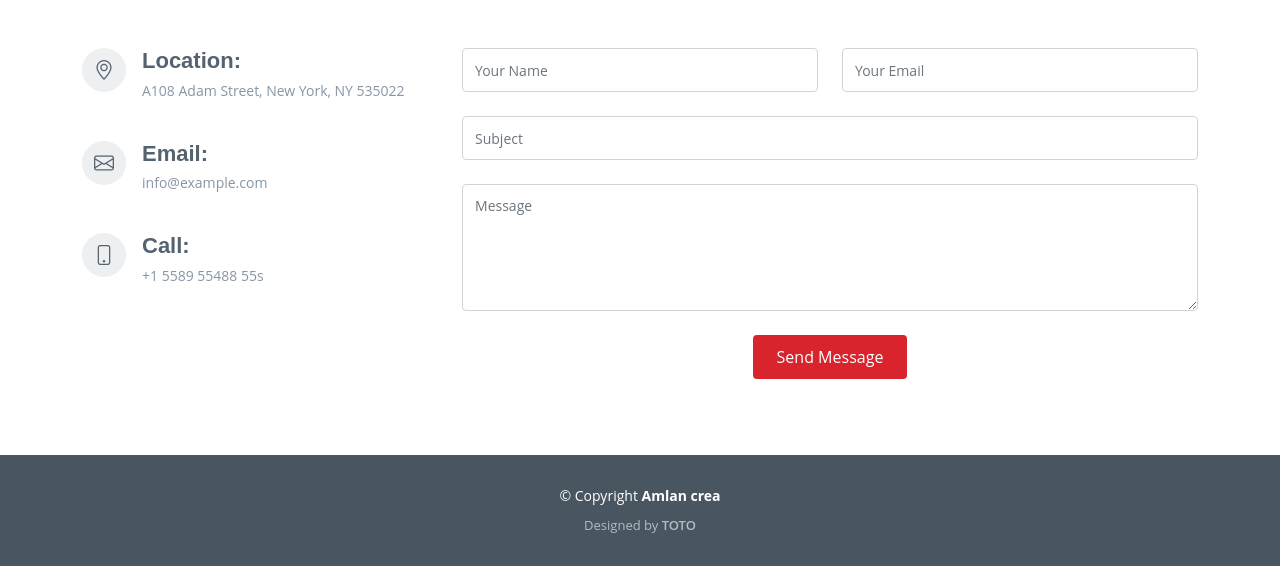
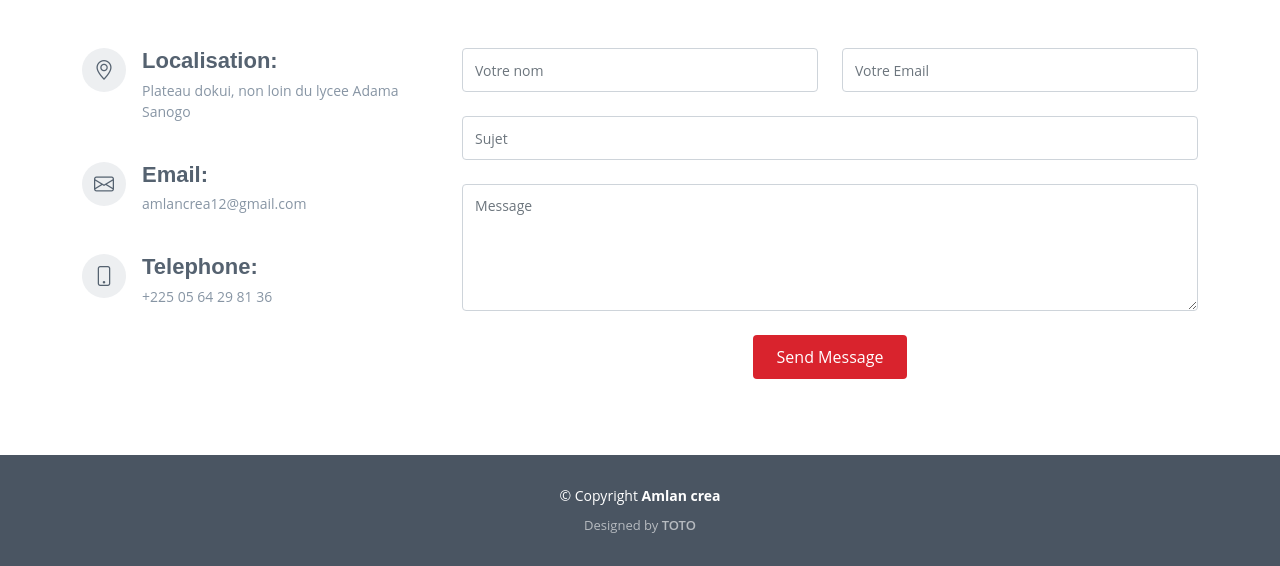
Before and after one commit to totoguie/django_E_commerce, a Django app: page /contact/ in a window 1280 px wide. Shown: the part 484-1050 px from the top of the page. Run offline with Django 4.2, Linux system fonts and the light colour scheme; some libraries are stand-ins or nearby versions.

Commit message:
mise en ligne sur pytyhonanywhere

```diff
--- a/BuyOnline/Templates/BuyOnline/accessoire.html
+++ b/BuyOnline/Templates/BuyOnline/accessoire.html
@@ -16,7 +16,7 @@
         <div class="content" data-name="{{accessoires.id}}">
              <img src="{{accessoires.image.url}}">
             <h3>{{accessoires.titre}}</h3>
-            <h6>{{accessoires.prix}} F CFA</h6>
+            <h6>{{accessoires.prix|floatformat:0|format_with_spaces}} F CFA</h6>
             <ul>
                 <li><i class="fa fa-star checked"></i></li>
                 <li><i class="fa fa-star checked"></i></li>
--- a/BuyOnline/Templates/BuyOnline/contact.html
+++ b/BuyOnline/Templates/BuyOnline/contact.html
@@ -38,20 +38,20 @@
             <div class="info">
                 <div class="address">
                 <i class="bi bi-geo-alt"></i>
-                <h4>Location:</h4>
-                <p>A108 Adam Street, New York, NY 535022</p>
+                <h4>Localisation:</h4>
+                <p>Plateau dokui, non loin du lycee Adama Sanogo </p>
                 </div>
 
                 <div class="email">
                 <i class="bi bi-envelope"></i>
                 <h4>Email:</h4>
-                <p>info@example.com</p>
+                <p>amlancrea12@gmail.com</p>
                 </div>
 
                 <div class="phone">
                 <i class="bi bi-phone"></i>
-                <h4>Call:</h4>
-                <p>+1 5589 55488 55s</p>
+                <h4>Telephone:</h4>
+                <p>+225 05 64 29 81 36</p>
                 </div>
 
             </div>
@@ -60,17 +60,17 @@
 
             <div class="col-lg-8 mt-5 mt-lg-0">
 
-            <form action="forms/contact.php" method="post" role="form" class="php-email-form">
+            <form action="#" method="post" role="form" class="php-email-form">
                 <div class="row">
                 <div class="col-md-6 form-group">
-                    <input type="text" name="name" class="form-control" id="name" placeholder="Your Name" required>
+                    <input type="text" name="name" class="form-control" id="name" placeholder="Votre nom" required>
                 </div>
                 <div class="col-md-6 form-group mt-3 mt-md-0">
-                    <input type="email" class="form-control" name="email" id="email" placeholder="Your Email" required>
+                    <input type="email" class="form-control" name="email" id="email" placeholder="Votre Email" required>
                 </div>
                 </div>
                 <div class="form-group mt-3">
-                <input type="text" class="form-control" name="subject" id="subject" placeholder="Subject" required>
+                <input type="text" class="form-control" name="subject" id="subject" placeholder="Sujet" required>
                 </div>
                 <div class="form-group mt-3">
                 <textarea class="form-control" name="message" rows="5" placeholder="Message" required></textarea>
--- a/BuyOnline/Templates/BuyOnline/index.html
+++ b/BuyOnline/Templates/BuyOnline/index.html
@@ -1,5 +1,6 @@
 {% extends "BuyOnline/base.html" %}
 {% load static %}
+{% load custom_filters %}
 <html lang="fr">
 <head>
     <meta charset="UTF-8">
@@ -16,7 +17,7 @@
         <div class="content" data-name="{{produits.id}}">
              <img src="{{produits.image.url}}">
             <h3>{{produits.titre}}</h3>
-            <h6>{{produits.prix}} F CFA</h6>
+            <h6>{{produits.prix|floatformat:0|format_with_spaces}} F CFA</h6>
             <ul>
                 <li><i class="fa fa-star checked"></i></li>
                 <li><i class="fa fa-star checked"></i></li>
@@ -48,8 +49,6 @@
     let previewContainer = document.querySelector('.products-preview');
     let previewBox = document.querySelectorAll('.preview');
 
-alert(previewBox);
-
 document.querySelectorAll('.gallery .content').forEach(content=>{
     content.onclick = () =>{
         previewContainer.style.display = 'flex';
--- a/BuyOnline/Templates/BuyOnline/vetements.html
+++ b/BuyOnline/Templates/BuyOnline/vetements.html
@@ -1,4 +1,5 @@
 {% extends "BuyOnline/base.html" %}
+{% load custom_filters %}
 {% load static %}
 {% block title %}
       Amlan crea | Vetements
@@ -10,7 +11,7 @@
         <div class="content" data-name="{{vetements.id}}">
              <img src="{{vetements.image.url}}">
             <h3>{{vetements.titre}}</h3>
-            <h6>{{vetements.prix}} F CFA</h6>
+            <h6>{{vetements.prix|floatformat:0|format_with_spaces}} F CFA</h6>
             <ul>
                 <li><i class="fa fa-star checked"></i></li>
                 <li><i class="fa fa-star checked"></i></li>
--- a/BuyOnline/views.py
+++ b/BuyOnline/views.py
@@ -298,7 +298,7 @@ class commande(View):
            return render (self.request, 'BuyOnline/commande.html',context=context)
         except ObjectDoesNotExist:
             messages.error(self.request, "Vous n'avez aucun produit commande")
-            return redirect("")
+            return redirect("panier")
 
     def post(self, *args, **kwargs):
         try:
@@ -326,4 +326,4 @@ class commande(View):
             return redirect("commande")
         except ObjectDoesNotExist:
             messages.error(self.request, "Vous n'avez aucun produit commande")
-            return redirect("")
+            return redirect("panier")
--- a/Commerce/settings.py
+++ b/Commerce/settings.py
@@ -32,6 +32,7 @@ ALLOWED_HOSTS = []
 # Application definition
 
 INSTALLED_APPS = [
+    'whitenoise.runserver_nostatic',
     'django.contrib.admin',
     'django.contrib.auth',
     'django.contrib.contenttypes',
@@ -44,6 +45,7 @@ INSTALLED_APPS = [
 
 MIDDLEWARE = [
     'django.middleware.security.SecurityMiddleware',
+    'whitenoise.middleware.WhiteNoiseMiddleware',
     'django.contrib.sessions.middleware.SessionMiddleware',
     'django.middleware.common.CommonMiddleware',
     'django.middleware.csrf.CsrfViewMiddleware',
--- a/admin_app/Templates/admin_app/commandeLivre.html
+++ b/admin_app/Templates/admin_app/commandeLivre.html
@@ -126,7 +126,7 @@
        <div class="details" >
          <div class="recentOrder">
            <div class="cardHearder">
-             <h2>Liste Commande</h2>
+             <h2>Commande Livre</h2>
            </div>
            <div class="card-body">
             <div class="table-responsive">
--- a/admin_app/Templates/admin_app/liste_produit.html
+++ b/admin_app/Templates/admin_app/liste_produit.html
@@ -127,7 +127,7 @@
        <div class="details" >
          <div class="recentOrder">
            <div class="cardHearder">
-             <h2>Commandes</h2>
+             <h2>Liste produit</h2>
            </div>
            <div class="card-body">
             <div class="table-responsive">
--- a/admin_app/Templates/admin_app/listeclient.html
+++ b/admin_app/Templates/admin_app/listeclient.html
@@ -130,7 +130,7 @@
        <div class="details" >
          <div class="recentOrder">
            <div class="cardHearder">
-             <h2>Liste Clients</h2>
+             <h2>Liste Client</h2>
            </div>
            <div class="card-body">
             <div class="table-responsive">
--- a/admin_app/forms.py
+++ b/admin_app/forms.py
@@ -7,7 +7,7 @@ class ProduitForm(forms.ModelForm):
     class Meta:
         model = Produit
         fields = ['titre','description','category','prix','image']
-        labels = {'titer':'titre','description':'description','categorie':'categorie','prix':'prix','image':'image'}
+        labels = {'titre':'titre','description':'description','categorie':'categorie','prix':'prix','image':'image'}
         Widgets={
             'titre':forms.TextInput(attrs={'class':'form-control'}),
             'description':forms.Textarea(attrs={'class':'form-control','rows':5}),
```
Also changed, not shown: BuyOnline/Templates/BuyOnline/base.html (+3 -6 lines), BuyOnline/Templates/BuyOnline/panier.html (+4 -4 lines), BuyOnline/templatetags/custom_filters.py (added, +8 -0 lines), admin_app/Templates/admin_app/detail_commande.html (+4 -4 lines), db.sqlite3, media/IMG-20220306-WA0001_wtuBkIB.jpg (added).
